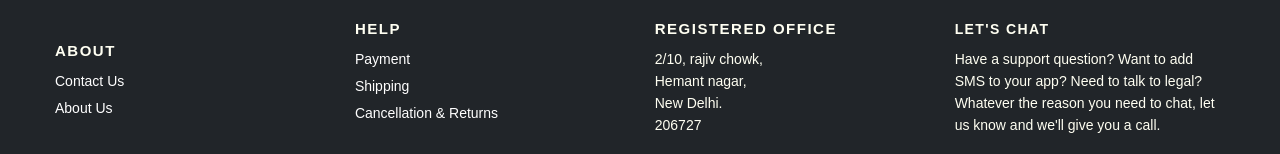
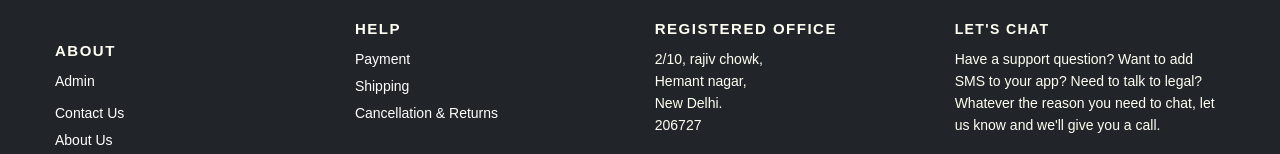
Before and after one commit to at1208/Ecommerce-User, a Next.js app: page / in a window 1280 px wide. Shown: the part 723-877 px from the top of the page. Built offline with nearby package versions, Linux system fonts and the light colour scheme; no server answers; grey boxes are pictures that could not be loaded.

Commit message:
some changes

```diff
--- a/components/footer/footer.js
+++ b/components/footer/footer.js
@@ -29,8 +29,8 @@ class Footer extends React.Component{
     this.setState({ visible: false });
   };
 
+
     render() {
-
     const { visible, loading } = this.state;
   return <Fragment>
             <div class="pg-footer">
@@ -48,6 +48,7 @@ class Footer extends React.Component{
                     </div>
                     <div class="footer-menu">
                         <h2 class="footer-menu-name"> About</h2>
+                       <ul class="footer-menu-list">Admin</ul>
                         <ul id="menu-get-started" class="footer-menu-list">
 
 
--- a/pages/index.js
+++ b/pages/index.js
@@ -7,7 +7,6 @@ import openSocket from 'socket.io-client';
 
 
 const App = ({ data }) => {
-  console.log(data)
 useEffect(() => {
   const socket = openSocket(process.env.NEXT_PUBLIC_SERVER);
   if(process.browser===window){socket.on('online')}
```
